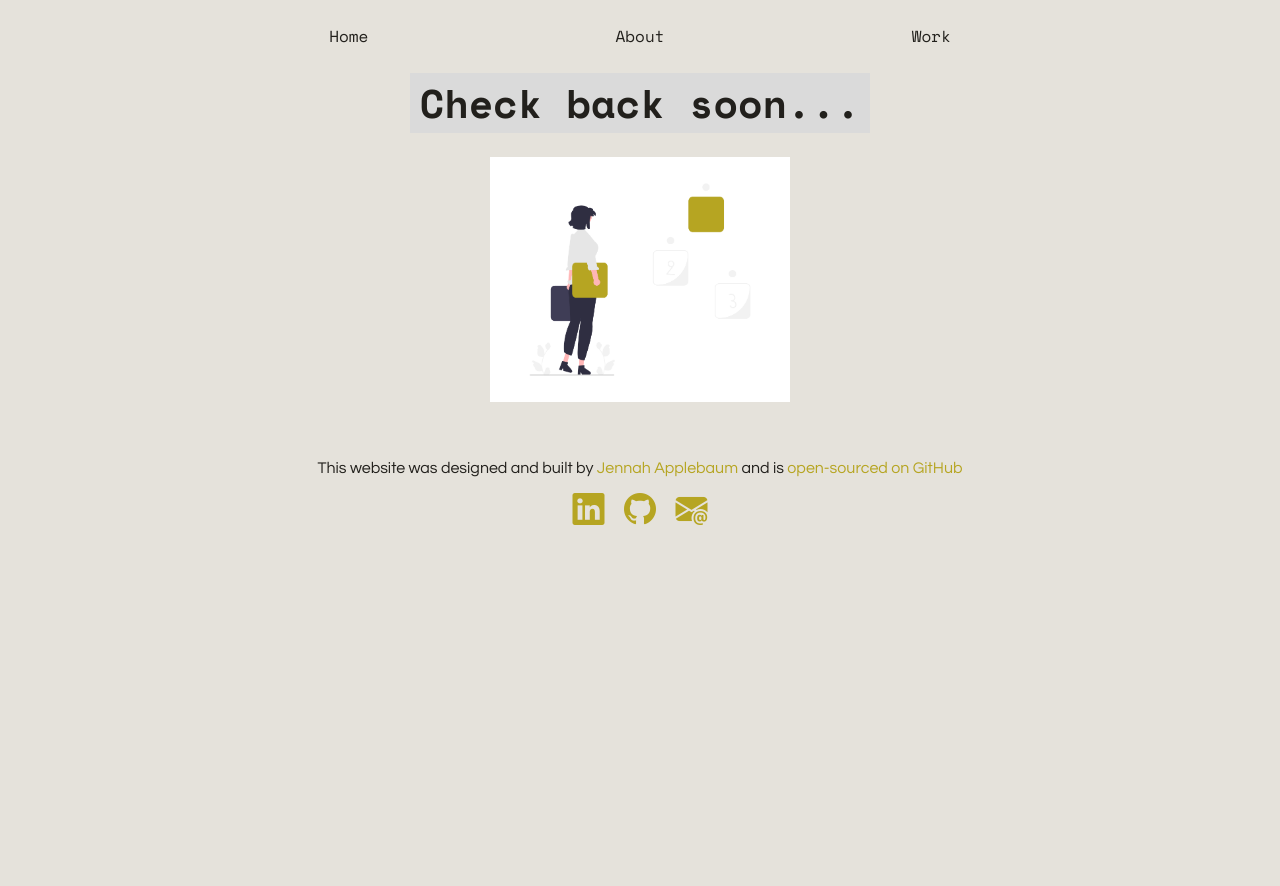
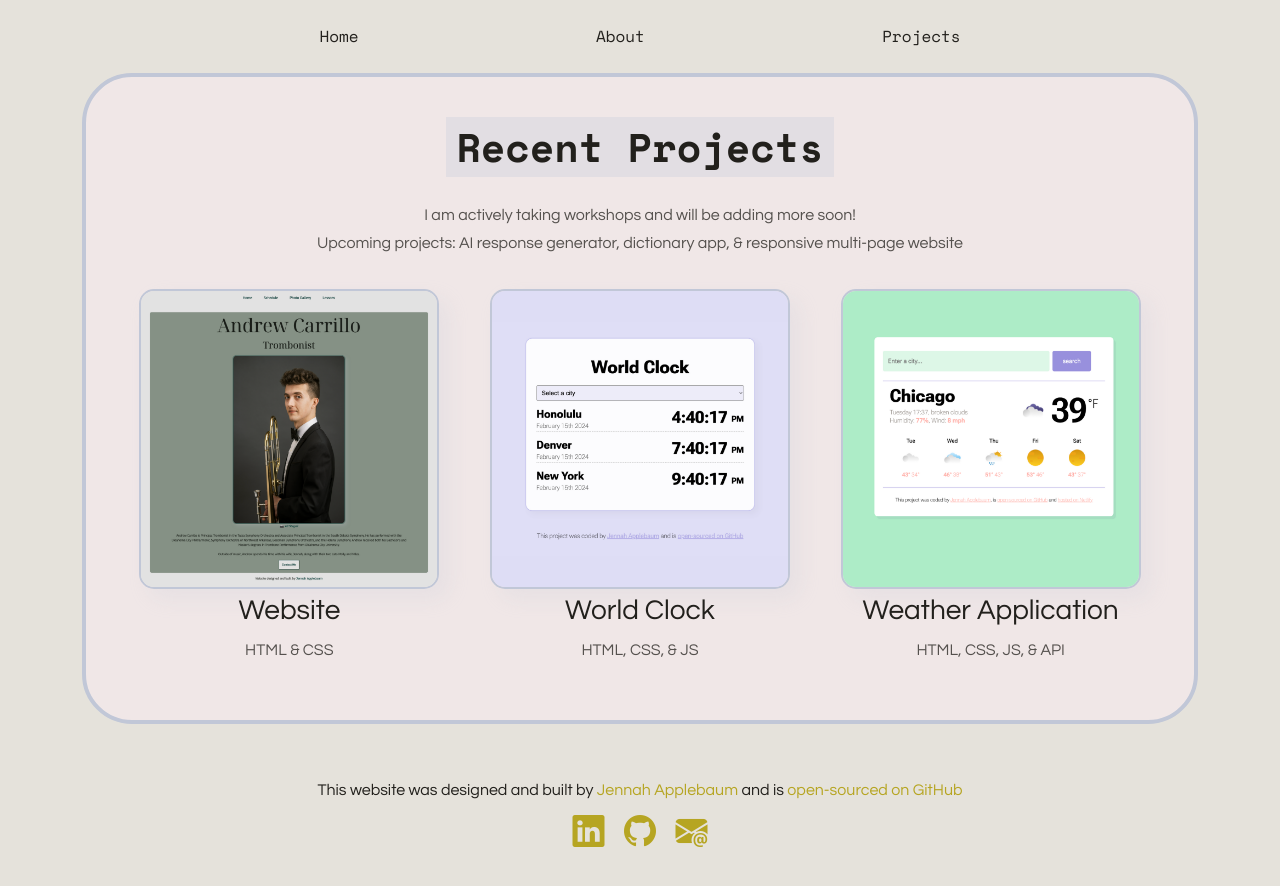
Before and after one commit to jmapplebaum/Portfolio, a website: page projects.html in a window 1280 px wide. Before the commit the page ends 800 px from the top, so only its background shows below. Drawn offline with nearby package versions, Linux system fonts and the light colour scheme.

Commit message:
Renamed work.html to projects.html and added copy

```diff
--- a/work.html
+++ b/projects.html
@@ -19,7 +19,7 @@
       href="https://fonts.googleapis.com/css2?family=Questrial&family=Space+Mono:ital,wght@0,400;0,700;1,400;1,700&display=swap"
       rel="stylesheet"
     />
-    <title>Work | Jennah Applebaum</title>
+    <title>Projects | Jennah Applebaum</title>
     <link rel="stylesheet" href="styles.css" />
   </head>
   <div class="container text-center">
@@ -31,14 +31,46 @@
         <a href="/about.html">About</a>
       </span>
       <span class="header">
-        <a href="/work.html">Work</a>
+        <a href="/projects.html">Projects</a>
       </span>
     </div>
   </div>
   <body>
-    <h1>Check back soon...</h1>
-    <br />
-    <img src="media/coming-soon.png" alt="" width="300px" />
+    <div class="container">
+      <div class="wrapper">
+        <h1>Recent Projects</h1>
+        <br />
+        <p>
+          I am actively taking workshops and will be adding more soon!
+          <br />
+          Upcoming projects: AI response generator, dictionary app, & responsive
+          multi-page website
+        </p>
+        <div class="row">
+          <span class="col-md-4 mt-3">
+            <a href="https://carrillomusic.com/" target="_blank">
+              <img src="media/carrillo-music.png" class="img-fluid projects" />
+            </a>
+            <h3>Website</h3>
+            <p>HTML & CSS</p>
+          </span>
+          <span class="col-md-4 mt-3">
+            <a href="/projects/world-clock.html" target="_blank">
+              <img src="media/world-clock.png" class="img-fluid projects" />
+            </a>
+            <h3>World Clock</h3>
+            <p>HTML, CSS, & JS</p>
+          </span>
+          <span class="col-md-4 mt-3">
+            <a href="/projects/weather-app.html" target="_blank">
+              <img src="media/weather-app.png" class="img-fluid projects" />
+            </a>
+            <h3>Weather Application</h3>
+            <p>HTML, CSS, JS, & API</p>
+          </span>
+        </div>
+      </div>
+    </div>
     <footer>
       <br />
       This website was designed and built by
--- a/styles.css
+++ b/styles.css
@@ -99,4 +99,5 @@ footer {
 
 .footer-icons a:hover {
   text-decoration: none;
+  transform: scale(1.05, 1.05);
 }
```
Also changed, not shown: about.html (+2 -2 lines), index.html (+1 -1 lines).
